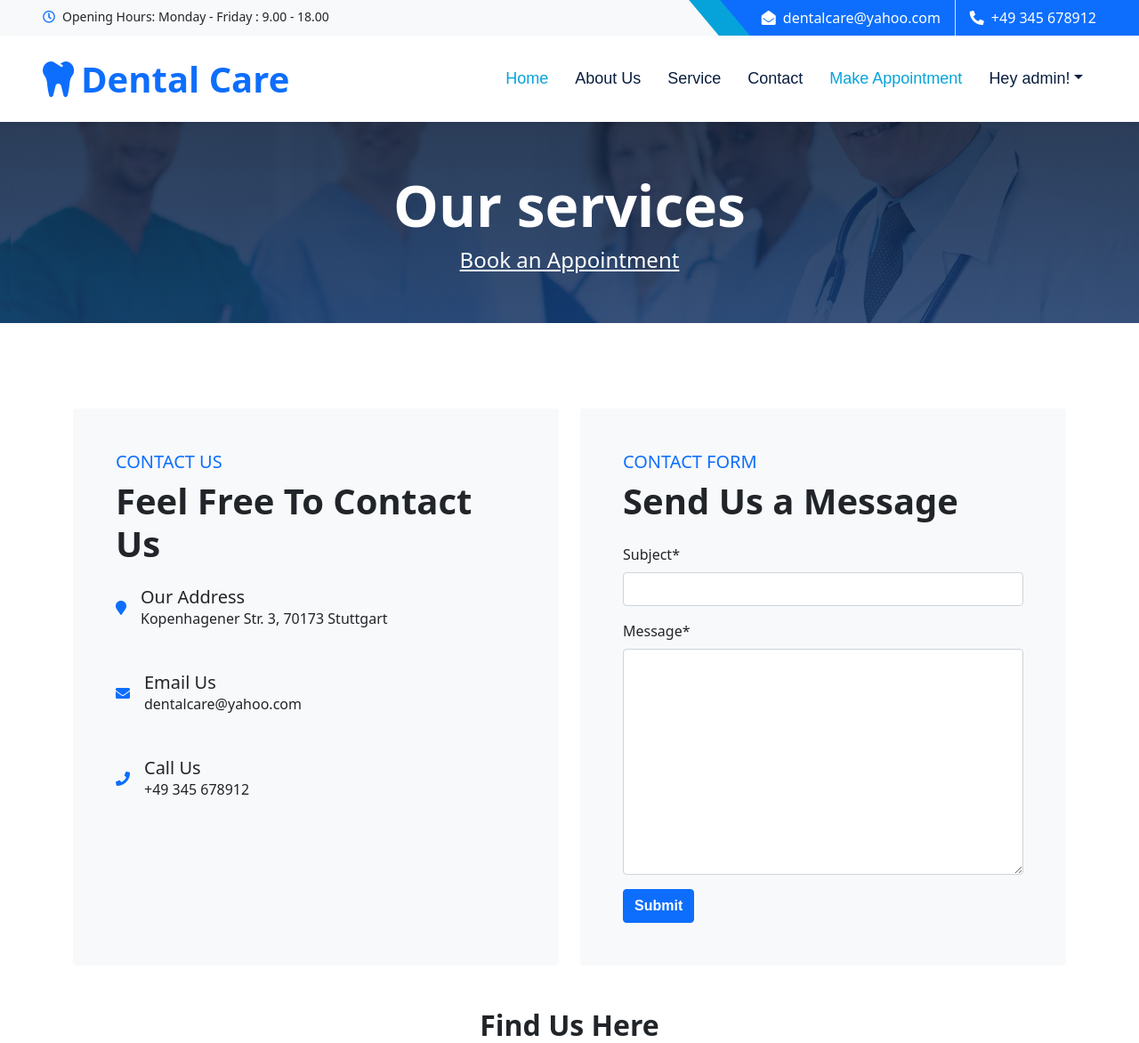
After one commit to alsona1188/PP4-dental-clinic, a Django app: page /contact/ in a window 1280 px wide. The commit adds this page. Shown: the top 1172 px of the page at 89% size. Run offline with Django 4.2, Linux system fonts and the light colour scheme; a user stored in the database is signed in; some libraries are stand-ins or nearby versions.

Commit message:
Creating the contact page with a contact form, info about address and also using api google maps

```diff
--- a/about/models.py
+++ b/about/models.py
@@ -5,7 +5,7 @@ from cloudinary.models import CloudinaryField
 
 class About(models.Model):
     """
-    Stores a single about us  text
+    Stores a single about us text
     """
     title = models.CharField(max_length=200)
     updated_on = models.DateTimeField(auto_now=True)
--- a/about/templates/about/about.html
+++ b/about/templates/about/about.html
@@ -39,5 +39,6 @@
       </div>
     </div>
   </div>
+  <br><br>
 
 {% endblock content %}
--- /dev/null
+++ b/clinic/forms.py
@@ -0,0 +1,9 @@
+from django import forms
+from django.contrib.auth.models import User
+from .models import ContactFormRequest
+
+
+class ContactForm(forms.ModelForm):
+    class Meta:
+        model = ContactFormRequest
+        fields = ['subject', 'message']
--- a/clinic/models.py
+++ b/clinic/models.py
@@ -24,3 +24,14 @@ class Dentist(models.Model):
 
     def __str__(self):
         return f'Dr. {self.first_name} {self.last_name}'
+
+
+class ContactFormRequest(models.Model):
+    # Contact form model for storing the contact forms data.
+    user = models.ForeignKey(User, on_delete=models.CASCADE, related_name="contact_forms")
+    subject = models.CharField(max_length=200)
+    message = models.TextField()
+    read = models.BooleanField(default=False)
+
+    def __str__(self):
+        return f"Contact form request by {self.user.username} with subject {self.subject}"
--- a/clinic/views.py
+++ b/clinic/views.py
@@ -1,6 +1,10 @@
 from django.shortcuts import render
 from django.views import generic
-from .models import Service, Dentist
+from django.contrib.auth.decorators import login_required
+from .models import Service, Dentist, ContactFormRequest
+from .forms import ContactForm
+from django.contrib import messages
+
 
 # Create your views here.
 
@@ -15,3 +19,27 @@ def home(request):
 def services(request):
     services = Service.objects.all()
     return render(request, 'services.html', {'services': services,})
+
+@login_required
+def contact_view(request):
+    """
+    Renders the Contact page and handles the contact form submission.
+    """
+    if request.method == "POST":
+        form = ContactFormRequestForm(request.POST)
+        if form.is_valid():
+            contact_form_request = form.save(commit=False)
+            contact_form_request.user = request.user
+            contact_form_request.save()
+            messages.add_message(
+                request, messages.SUCCESS,
+                "Thank you for contacting us! We will get back to you shortly."
+            )
+            return redirect('contact')
+    else:
+        form = ContactForm()
+
+    # Assuming you want to pass all contact form requests to the template
+    contacts = ContactFormRequest.objects.all()
+
+    return render(request, 'contact.html', {'form': form, 'contacts': contacts})
--- a/dental/urls.py
+++ b/dental/urls.py
@@ -20,6 +20,7 @@ from clinic import views
 
 
 urlpatterns = [
+    path('contact/', views.contact_view, name='contact'),
     path('services/', views.services, name='services'),
     path('my_appointments/', include('my_appointments.urls')),
     path("appointment/", include("appointment.urls"), name= "appointment-urls"),
--- a/templates/base.html
+++ b/templates/base.html
@@ -68,7 +68,7 @@
                 <a class="nav-item nav-link active" aria-current="page" href="{% url 'home' %}" >Home</a>
                 <a class="nav-item nav-link" aria-current="page"href="{% url 'about' %}" >About Us</a>
                 <a href="{% url 'services' %}" class="nav-item nav-link">Service</a>
-                <a href="#" class="nav-item nav-link">Contact</a>
+                <a href="{% url 'contact' %}" class="nav-item nav-link">Contact</a>
                 {% if user.is_authenticated %}
                 <li class="nav-item">
                     <a href="{% url 'appointment' %}" class="nav-item nav-link active">Make Appointment</a>
--- /dev/null
+++ b/templates/contact.html
@@ -0,0 +1,104 @@
+{% extends 'base.html' %}
+{% load static %}
+{% load crispy_forms_tags %}
+
+{% block content %}
+
+<!-- Hero Start -->
+<div class="container-fluid hero-header mb-5">
+    <div class="container-fluid bg-primary py-5 hero-header mb-5">
+        <div class="row py-2">
+            <div class="col-12 text-center">
+                <h1 class="display-3 text-white">Our services</h1>
+                {% if user.is_authenticated %}
+                <a href="{% url 'appointment' %}" class="h4 text-white">Book an Appointment</a>
+                {% else %}
+                <a href="{% url 'account_signup' %}" class="h4 text-white">Register to make an appointment</a>
+                {% endif %}
+            </div>
+        </div>
+    </div>
+</div>
+<!-- Hero End -->
+
+<!-- Contact Information Start -->
+<div class="container-fluid py-5">
+    <div class="container">
+        <div class="row g-4">
+            <div class="col-lg-6">
+                <div class="bg-light rounded h-100 p-5">
+                    <div class="section-title">
+                        <h5 class="position-relative d-inline-block text-primary text-uppercase">Contact Us</h5>
+                        <h2 class="display-6 mb-4">Feel Free To Contact Us</h2>
+                    </div>
+                    <div class="d-flex align-items-center mb-5">
+                        <i class="fa fa-map-marker me-3 text-primary"></i>
+                        <div class="text-start">
+                            <h5 class="mb-0">Our Address</h5>
+                            <span>Kopenhagener Str. 3, 70173 Stuttgart</span>
+                        </div>
+                    </div>
+                    <div class="d-flex align-items-center mb-5">
+                        <i class="fa fa-envelope me-3 text-primary"></i>
+                        <div class="text-start">
+                            <h5 class="mb-0">Email Us</h5>
+                            <span>dentalcare@yahoo.com</span>
+                        </div>
+                    </div>
+                    <div class="d-flex align-items-center">
+                        <i class="fa fa-phone me-3 text-primary"></i>
+                        <div class="text-start">
+                            <h5 class="mb-0">Call Us</h5>
+                            <span>+49 345 678912</span>
+                        </div>
+                    </div>
+                </div>
+            </div>
+
+            <!-- Contact Form Start -->
+            <div class="col-lg-6">
+                <div class="bg-light rounded h-100 p-5">
+                    <div class="section-title">
+                        <h5 class="position-relative d-inline-block text-primary text-uppercase">Contact Form</h5>
+                        <h2 class="display-6 mb-4">Send Us a Message</h2>
+                    </div>
+                    {% if messages %}
+                        <div class="alert alert-success" role="alert">
+                            {% for message in messages %}
+                                {{ message }}
+                            {% endfor %}
+                        </div>
+                    {% endif %}
+                    <form method="post">
+                        {% csrf_token %}
+                        <div class="mb-3">
+                            {{ form.subject|as_crispy_field }}
+                        </div>
+                        <div class="mb-3">
+                            {{ form.message|as_crispy_field }}
+                        </div>
+                        <button type="submit" class="btn btn-primary">Submit</button>
+                    </form>
+                </div>
+            </div>
+            <!-- Contact Form End -->
+        </div>
+    </div>
+</div>
+<!-- Contact Information End -->
+
+<!-- Google Map Start -->
+<div class="container mb-5">
+    <div class="row">
+        <div class="col-12">
+            <h2 class="text-center">Find Us Here</h2>
+            <div id="map" class="shadow-sm" style="height: 400px; width: 100%; margin-top: 20px;">
+                <iframe src="https://www.google.com/maps/embed/v1/place?key=AIzaSyCzErZCUxipgK26c6dyVRSa9JNTWqc1k_E&q=Kopenhagener+Strasse+3,70173,Stuttgart"
+                        width="100%" height="400" frameborder="0" style="border:0;" allowfullscreen="" aria-hidden="false" tabindex="0"></iframe>
+            </div>
+        </div>
+    </div>
+</div>
+<!-- Google Map End -->
+
+{% endblock content %}
--- a/templates/services.html
+++ b/templates/services.html
@@ -23,7 +23,7 @@
 <!-- Services Section -->
 <div class="container">
     <div class="section-title d-flex justify-content-end mb-5">
-        <a href="{% static 'pdf/list-price.pdf' %}" class="btn btn-primary" download>Download Price List</a>
+        <a href="{% static 'pdf/list-price.pdf' %}" class="btn btn-primary" data-toggle="tooltip" title="Click here to download our price list!!" download>Download Price List</a>
     </div>
     <br>
     <div class="row justify-content-center">
```
Also changed, not shown: clinic/admin.py (+8 -1 lines), 1 other file.
